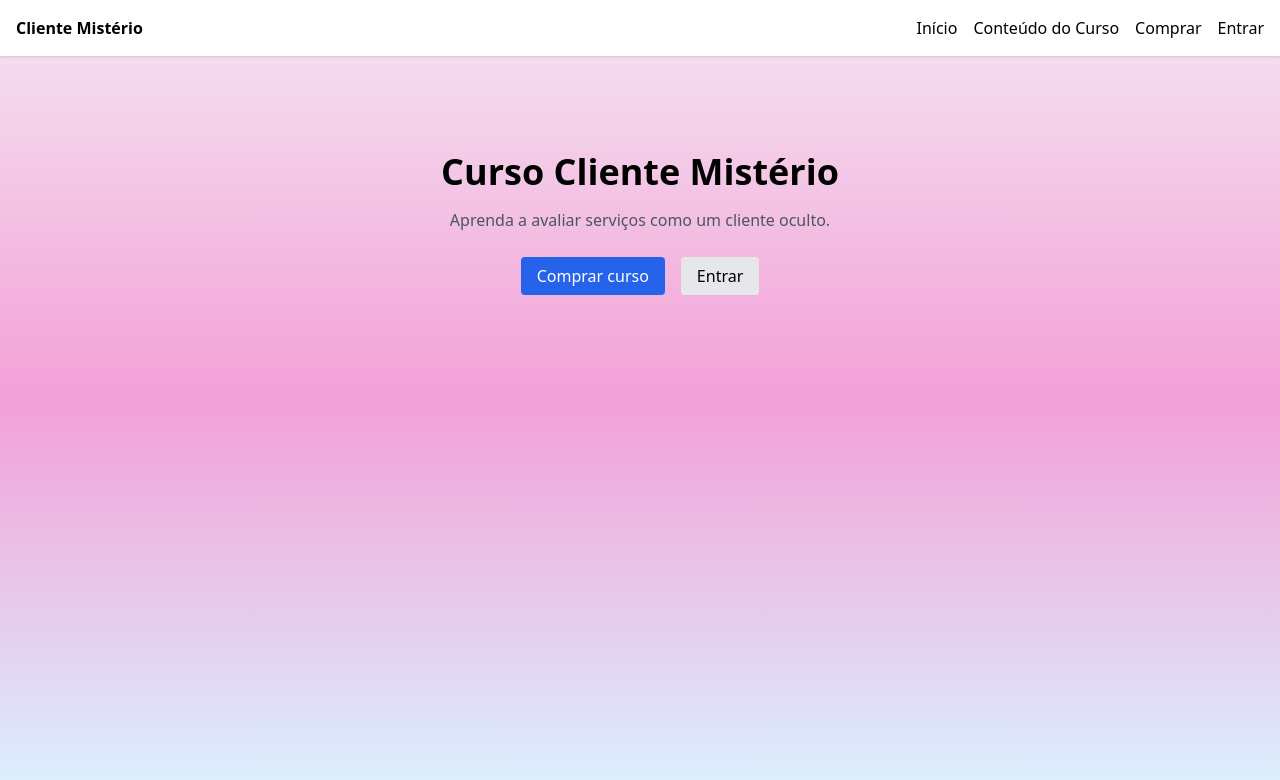
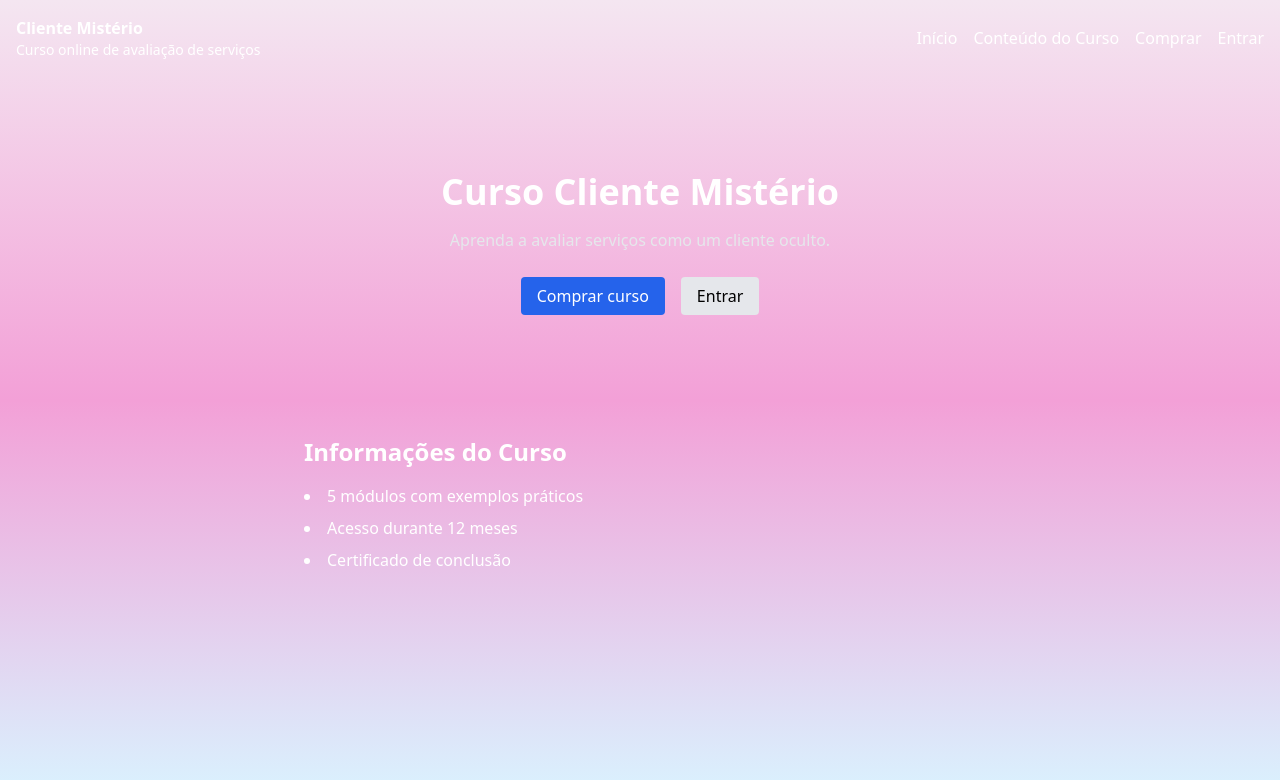
Before and after one commit to msantos51/clientemisterio, a Next.js app: page / in a window 1280 px wide. Shown: the top 780 px of the page. Built offline with nearby package versions, Linux system fonts and the light colour scheme.

Commit message:
feat: restyle header and restore course info

```diff
--- a/app/(public)/page.tsx
+++ b/app/(public)/page.tsx
@@ -3,11 +3,12 @@ import Link from 'next/link'
 
 export default function HomePage() {
   return (
+    <>
       <section className="py-20 text-center">
         {/* Título principal do site */}
-      <h1 className="text-4xl font-bold">Curso Cliente Mistério</h1>
+        <h1 className="text-4xl font-bold text-white">Curso Cliente Mistério</h1>
         {/* Descrição breve do curso */}
-      <p className="mt-4 text-gray-600">Aprenda a avaliar serviços como um cliente oculto.</p>
+        <p className="mt-4 text-gray-200">Aprenda a avaliar serviços como um cliente oculto.</p>
         {/* Botões de chamada para ação */}
         <div className="mt-8 space-x-4">
           <Link href="/comprar" className="rounded bg-blue-600 px-4 py-2 text-white">
@@ -18,5 +19,15 @@ export default function HomePage() {
           </Link>
         </div>
       </section>
+      {/* Secção com informações detalhadas do curso */}
+      <section className="mx-auto mt-12 max-w-2xl text-left text-white">
+        <h2 className="text-2xl font-semibold">Informações do Curso</h2>
+        <ul className="mt-4 list-inside list-disc space-y-2">
+          <li>5 módulos com exemplos práticos</li>
+          <li>Acesso durante 12 meses</li>
+          <li>Certificado de conclusão</li>
+        </ul>
+      </section>
+    </>
   )
 }
--- a/components/Header.tsx
+++ b/components/Header.tsx
@@ -31,18 +31,27 @@ export function Header() {
   }
 
   return (
-    <header className="bg-white shadow">
-      <nav className="container mx-auto flex items-center justify-between p-4">
-        <Link href="/" className="font-bold">
-          Cliente Mistério
-        </Link>
+    // Cabeçalho transparente sem barra branca
+    <header className="bg-transparent">
+      {/* Navegação principal com texto branco */}
+      <nav className="container mx-auto flex items-center justify-between p-4 text-white">
+        {/* Título e pequena descrição do curso */}
+        <div className="flex flex-col">
+          <Link href="/" className="font-bold">
+            Cliente Mistério
+          </Link>
+          <span className="text-sm">Curso online de avaliação de serviços</span>
+        </div>
+        {/* Ligações de navegação para páginas principais */}
         <div className="space-x-4">
           <Link href="/">Início</Link>
           <Link href="/aluno">Conteúdo do Curso</Link>
           <Link href="/comprar">Comprar</Link>
           {isLogged ? (
+            // Botão de saída quando o utilizador está autenticado
             <button onClick={handleSignOut}>Sair</button>
           ) : (
+            // Link para a página de entrada quando não autenticado
             <Link href="/entrar">Entrar</Link>
           )}
         </div>
```
Lines whose indentation alone changed are shown as unchanged.
